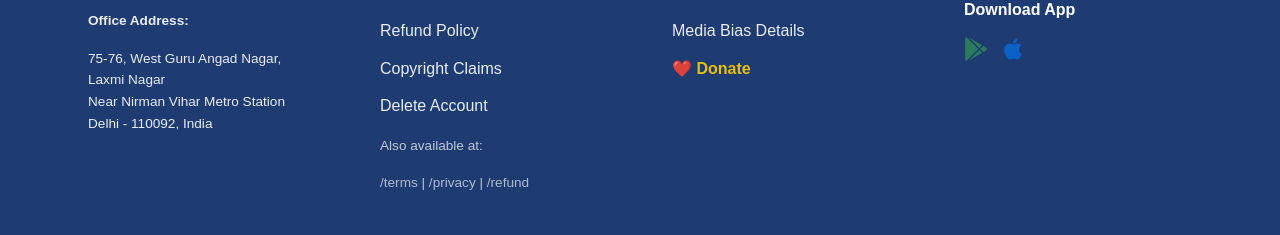
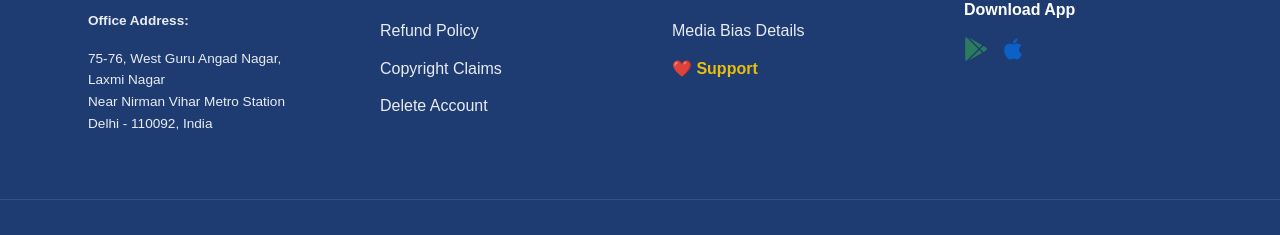
Before and after one commit to msckolw/mediawebsite, a React (Create React App) app in the folder frontend/: page / in a window 1280 px wide. Shown: the part 838-1073 px from the top of the page. Built offline with nearby package versions, Linux system fonts and the light colour scheme; no server answers.

Commit message:
Change 'Donate' to 'Support' and remove deprecated links from footer

```diff
--- a/frontend/src/components/Footer.js
+++ b/frontend/src/components/Footer.js
@@ -24,10 +24,7 @@ const Footer = () => {
             <li><Link to="/copyright-claims">Copyright Claims</Link></li>
             <li><Link to="/delete-account">Delete Account</Link></li>
           </ul>
-          <div style={{ marginTop: '1rem', fontSize: '0.85rem', opacity: '0.8' }}>
-            <p>Also available at:</p>
-            <p><a href="/terms" style={{ color: '#fff' }}>/terms</a> | <a href="/privacy" style={{ color: '#fff' }}>/privacy</a> | <a href="/refund" style={{ color: '#fff' }}>/refund</a></p>
-          </div>
+
         </div>
 
         <div className="footer-section">
@@ -38,7 +35,7 @@ const Footer = () => {
             <li><Link to="/media-bias-details">Media Bias Details</Link></li>
             <li>
               <Link to="/donate" style={{ color: '#ffcc00', fontWeight: 'bold' }}>
-                ❤️ Donate
+                ❤️ Support
               </Link>
             </li>
           </ul>
--- a/frontend/src/components/Header.js
+++ b/frontend/src/components/Header.js
@@ -19,7 +19,7 @@ const Header = () => {
     { name: 'World News', path: '/category/world news' },
     { name: 'Legal', path: '/category/legal' },
     { name: 'Miscellaneous', path: '/category/miscellaneous' },
-    { name: '❤️ Donate', path: '/donate' },
+    { name: '❤️ Support', path: '/donate' },
     { name: 'Bookmarks', path: '/bookmarks' },
     { name: 'Profile', path: '/admin' }
   ];
```
